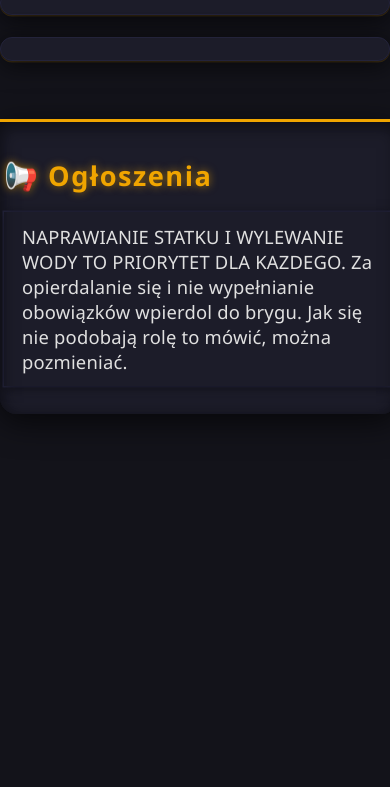
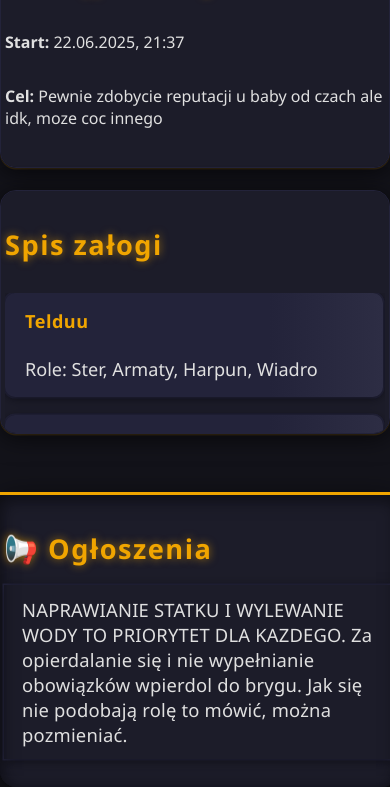
Before and after one commit to w31c0/sot_website, a plain HTML site: page index.html in a window 390 px wide. Shown: the part 184-971 px from the top of the page. Before the commit the page ends 844 px from the top, so only its background shows below. Drawn offline with Linux system fonts and the light colour scheme.

Commit message:
Refactor layout and styles for improved responsiveness and visual hierarchy

```diff
--- a/index.html
+++ b/index.html
@@ -49,7 +49,6 @@
       <div id="clock" style="margin-left:auto;padding-right:32px;font-size:1.18em;font-weight:700;color:#ffe08a;letter-spacing:1px;min-width:110px;text-align:right;"></div>
     </nav>
     <main>
-      <h1 class="main-title">Dashboard</h1>
       <div class="main-row">
         <section class="left">
           <h2>Następna sesja</h2>
--- a/style.css
+++ b/style.css
@@ -33,6 +33,7 @@ html, body {
   -webkit-font-smoothing: antialiased;
   position: relative;
   overflow-x: hidden;
+  overflow-y: hidden;
 }
 
 body {
@@ -45,6 +46,7 @@ body {
   -webkit-font-smoothing: antialiased;
   position: relative;
   overflow-x: hidden;
+  overflow-y: hidden;
 }
 
 .main-title {
@@ -69,7 +71,8 @@ body {
   max-width: 1200px;
   margin-left: auto;
   margin-right: auto;
-  min-height: 60vh;
+  min-height: 38vh;
+  margin-top: 48px;
 }
 
 .left, .right {
@@ -78,6 +81,9 @@ body {
   display: flex;
   flex-direction: column;
   justify-content: flex-start;
+  min-height: 220px;
+  max-height: 420px;
+  overflow-y: auto;
 }
 
 .left, .right, section.left, section.right {
```
Also changed, not shown: cele.html (+9 -2 lines).
